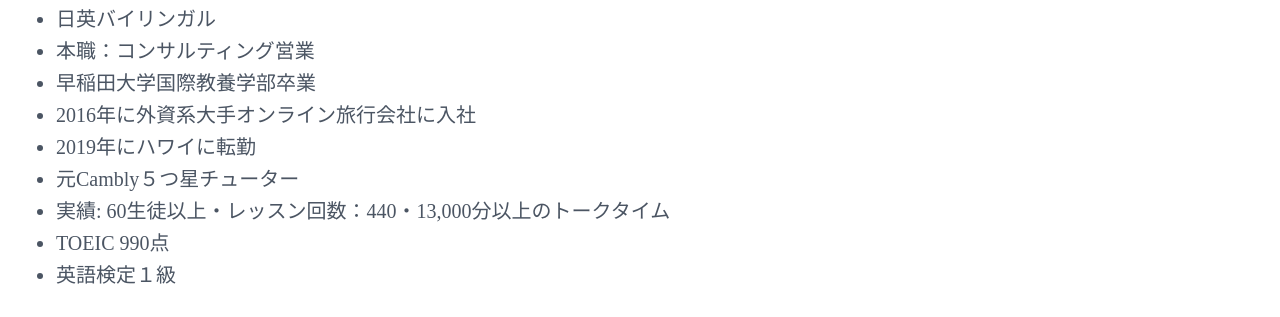
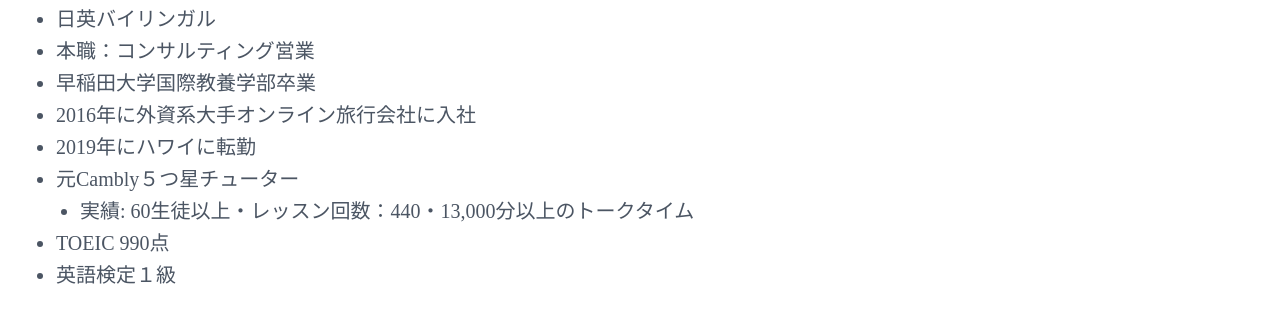
Before and after one commit to kuhiga/kentos, an Astro site in the folder apps/kentos-webpage/: page /ja/team in a window 1280 px wide. Shown: the part 949-1266 px from the top of the page. Built offline with nearby package versions, Linux system fonts and the light colour scheme; Astro itself is replaced by a stand-in of ours; a web font is replaced by a local one.

Commit message:
fix bullet

```diff
--- a/apps/kentos-webpage/src/components/Team.astro
+++ b/apps/kentos-webpage/src/components/Team.astro
@@ -53,7 +53,9 @@ const t = useTranslations(lang);
           <li>2016年に外資系大手オンライン旅行会社に入社</li>
           <li>2019年にハワイに転勤</li>
           <li>元Cambly５つ星チューター</li>
-          <li>実績: 60生徒以上・レッスン回数：440・13,000分以上のトークタイム</li>
+            <ul class="list-disc pl-6 text-gray-600">
+              <li>実績: 60生徒以上・レッスン回数：440・13,000分以上のトークタイム</li>
+            </ul>
           <li>TOEIC 990点</li>
           <li>英語検定１級</li>
       </ul>
```
